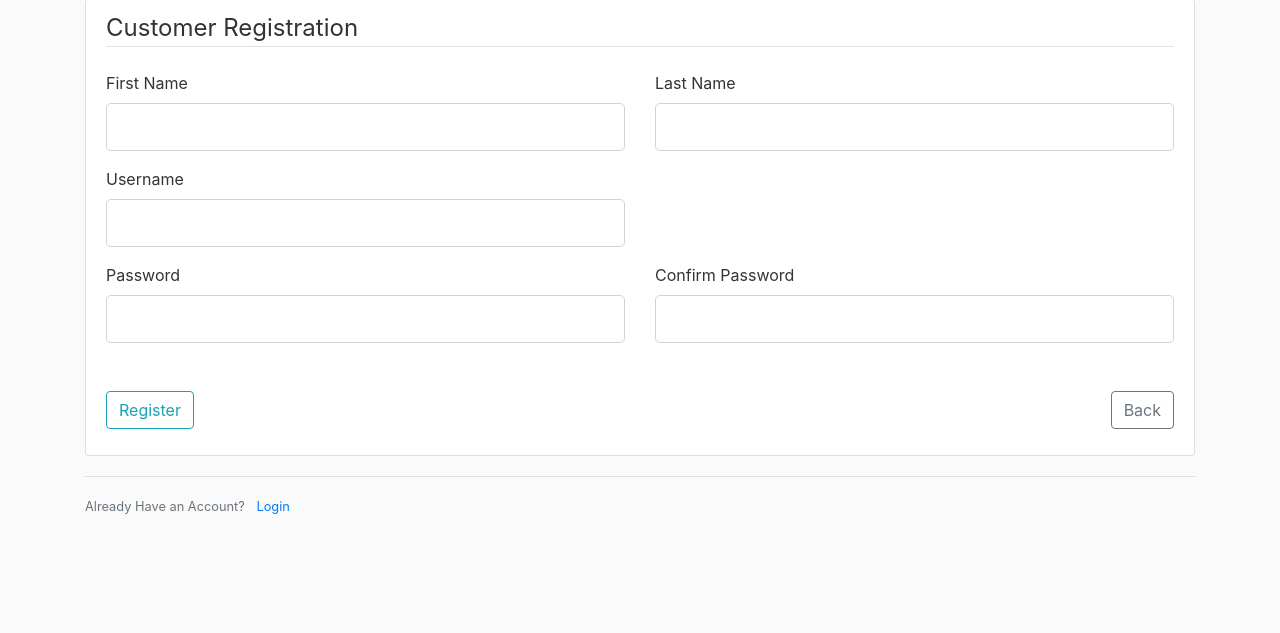
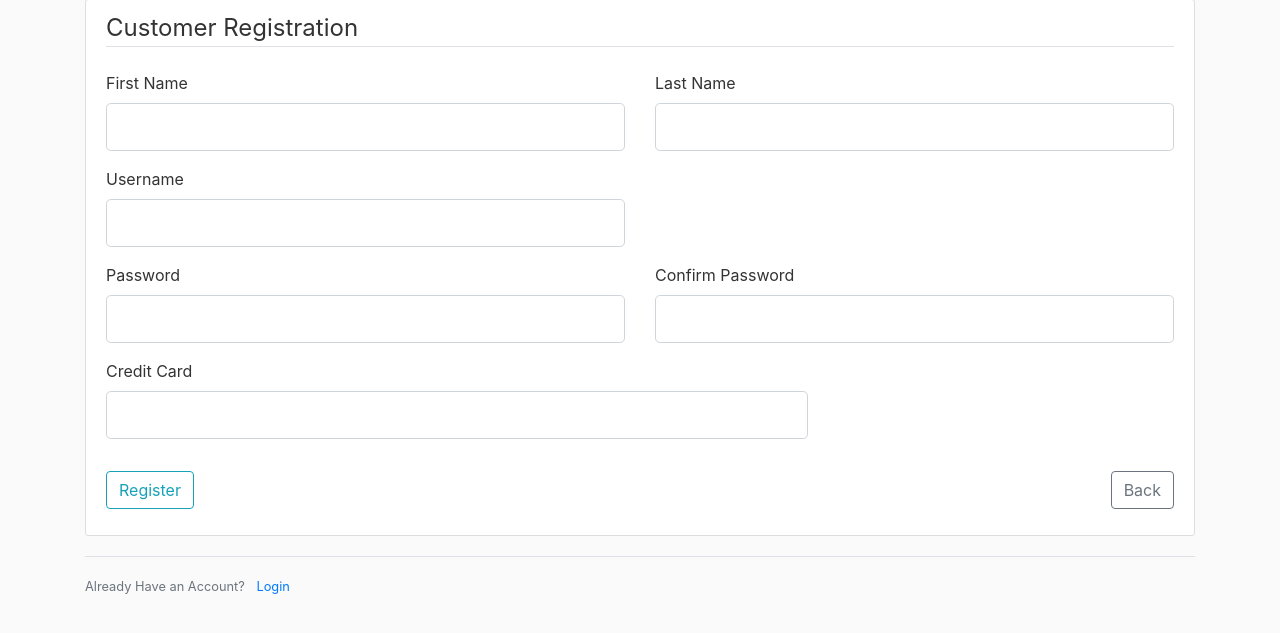
Before and after one commit to danhynlee/movie-database-application, a Flask app: template atl-movie/templates/customer_registration.html in a window 1280 px wide. Shown: the part 81-714 px from the top of the page. Run offline with Flask 2, Linux system fonts and the light colour scheme; the template is opened without the code that fills it: values that come from a table or form of the project are taken from there, others are empty; some libraries are stand-ins or nearby versions.

Commit message:
adjusted credit card input ui in html template

```diff
--- a/atl-movie/templates/customer_registration.html
+++ b/atl-movie/templates/customer_registration.html
@@ -87,19 +87,19 @@
                         </div>
                     </div>
                 </div>
-                <div class="row justify-content-center">
-                    <div class="col-md-8">
+                <div class="row">
+                    <div class="col-8">
                         <div class="form-group">
-                            {{ form.credit_cards.label(class="form-control-label") }}
-                            {% if form.credit_cards.errors %}
-                                {{ form.credit_cards(class="form-control form-control-lg is-invalid") }}
+                            {{ form.credit_card.label(class="form-control-label") }}
+                            {% if form.credit_card.errors %}
+                                {{ form.credit_card(class="form-control form-control-lg is-invalid") }}
                                 <div class="invalid-feedback">
-                                    {% for error in form.credit_cards.errors %}
+                                    {% for error in form.credit_card.errors %}
                                         <span>{{ error }}</span>
                                     {% endfor%}
                                 </div>
                             {% else %}
-                                {{ form.credit_cards(class="form-control form-control-lg") }}
+                                {{ form.credit_card(class="form-control form-control-lg") }}
                             {% endif %}
                         </div>
                     </div>
```
